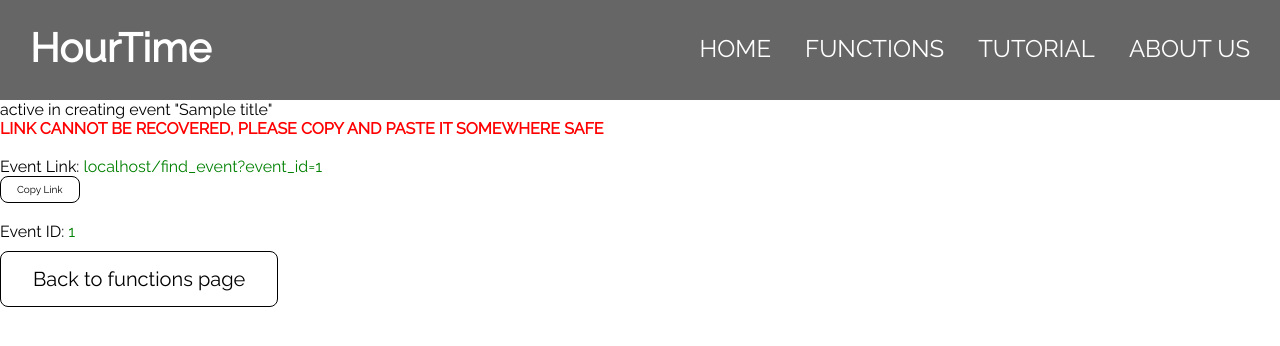
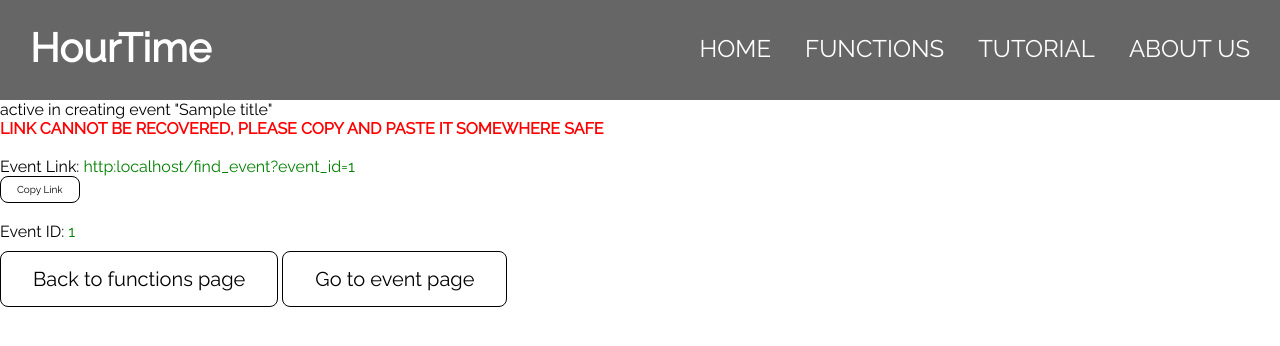
Before and after one commit to CheeXueyi/free-time-finder, a Flask app: template webapp/templates/make_event_status.html in a window 1280 px wide. Shown: the top 346 px of the page. Run offline with Flask 2, Linux system fonts and the light colour scheme; the template is opened without the code that fills it: most values are stand-ins (such as "Sample title", 1, 10 or a date in 2020).

Commit message:
-Added "go to event page" on event creation page

```diff
--- a/webapp/templates/make_event_status.html
+++ b/webapp/templates/make_event_status.html
@@ -20,13 +20,18 @@
 <p>Event Link:<span id="link" class="green"> DOMAIN/find_event?event_id={{id}}</span></p><button id="copy_link" class="button_small">Copy Link</button>
 <br><br>
 <p>Event ID: <span class="green">{{id}}</span></p>
-<a href="/functions" class="button">Back to functions page</a>
-{% endblock %}
+<div id="buttons">
+    <a href="/functions" class="button">Back to functions page</a>
+</div>
+    {% endblock %}
 
 {% block script %}
 <script>
     $(document).ready(function(){
-        $("#link").text($("#link").text().replace("DOMAIN",window.location.host))
+        let raw_link = $("#link").text()
+        let event_directory= raw_link.substring(7, raw_link.length)
+        $("#link").text($("#link").text().replace("DOMAIN",window.location.protocol + window.location.host))
+        $("#buttons").append("<a href='" + event_directory + "' class='button'>Go to event page</a>")
         $("#copy_link").click(function(){
             var $temp = $("<input>");
             $("body").append($temp);
```
